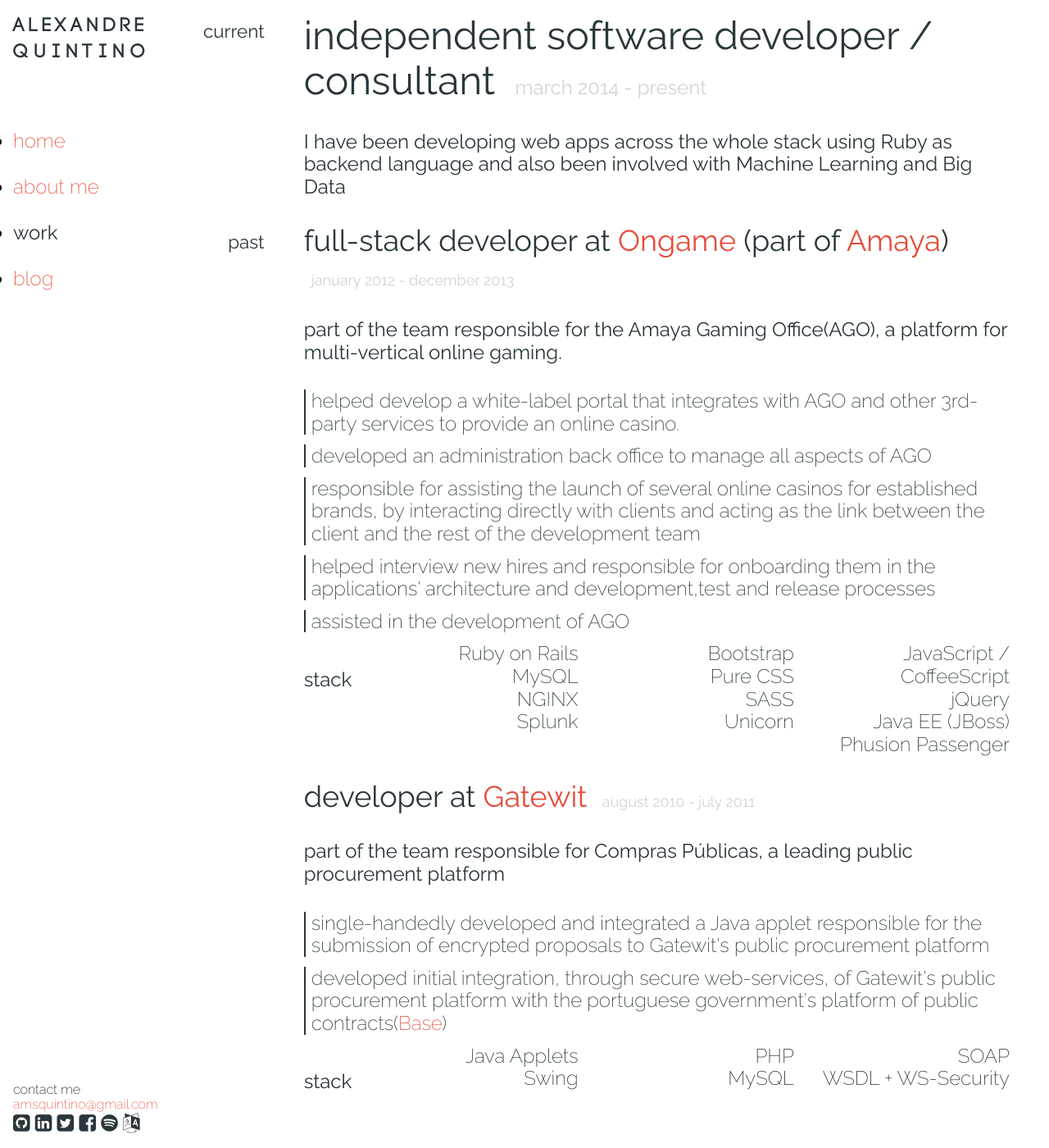
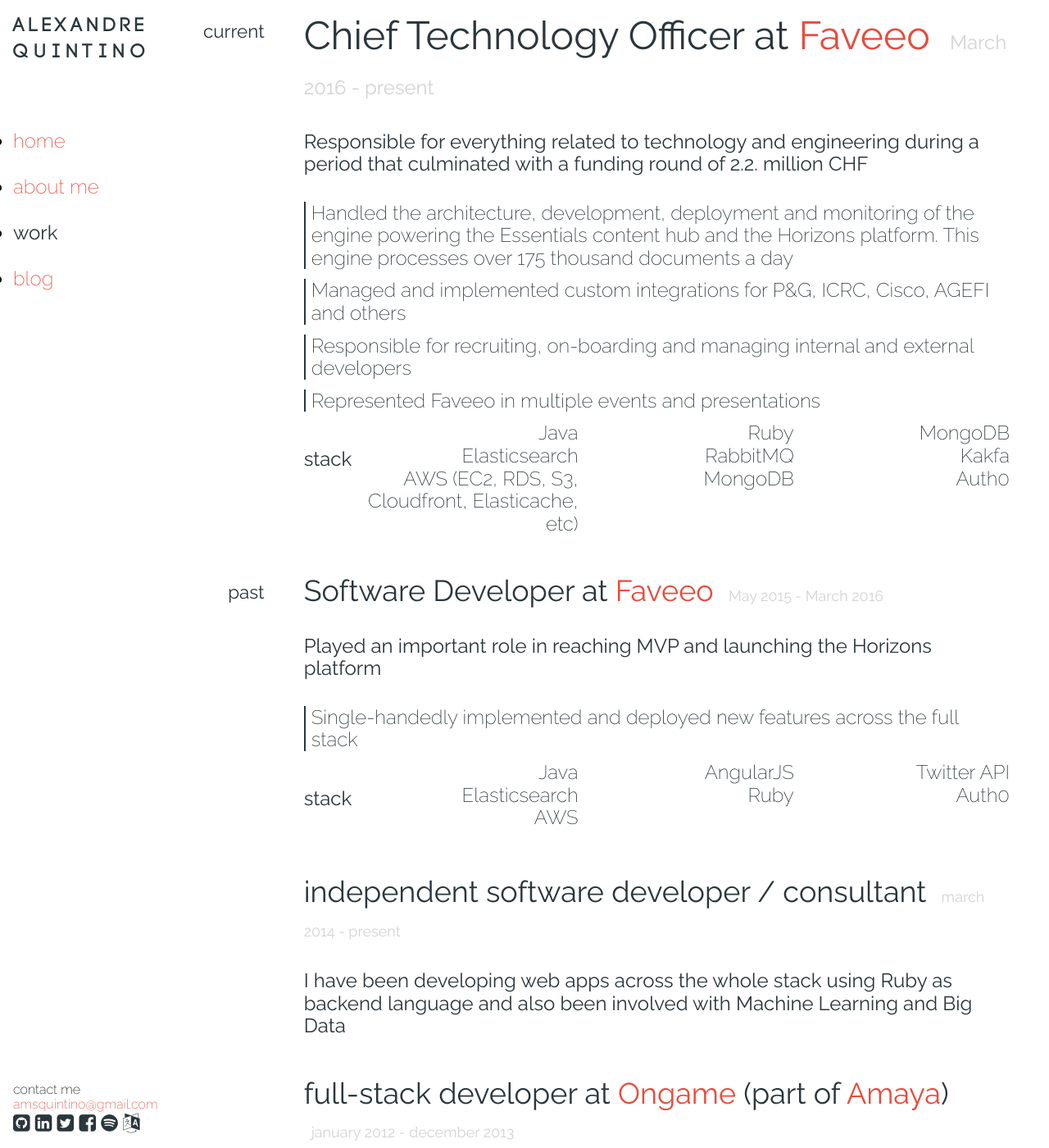
Before and after one commit to alexquintino/alexquintino.github.io, a Jekyll site: the page built from work/index.html, in a window 1280 px wide and 1400 px high. Shown: the whole window at 82% size. Built offline with Jekyll 4.4.1, drawn with Linux system fonts in a browser that asks for light colours; nearby versions of some CDN libraries.

Commit message:
Update work experience

```diff
--- a/_config.yml
+++ b/_config.yml
@@ -2,4 +2,5 @@
 permalink: /blog/:title
 gems:
   - jekyll-sitemap
+  - jekyll-coffeescript
 url: "http://alexquintino.github.io"
--- a/_data/links.yml
+++ b/_data/links.yml
@@ -14,3 +14,5 @@
 base: "http://www.base.gov.pt/"
 
 coursera: "https://www.coursera.org/course/ml"
+
+faveeo: "http://faveeo.com"
--- a/_sass/_work.scss
+++ b/_sass/_work.scss
@@ -52,4 +52,8 @@
       margin: 0;
     }
   }
+
+  section {
+    margin-bottom: 2em;
+  }
 }
--- a/index.html
+++ b/index.html
@@ -12,7 +12,7 @@
   <div class="pure-u-1 pure-u-md-2-3 text">
     <div>
       <h1>hi! I'm alex and I develop software.</h1>
-      <h5>I work as an independent software developer / consultant in Geneva and I'm always looking for my next project. drop me an email if you would like to chat!</h5>
+      <h5>I'm always looking for my next project so drop me an email if you would like to chat!</h5>
     </div>
   </div>
 </main>
--- a/work/index.html
+++ b/work/index.html
@@ -11,8 +11,39 @@
       <h3>current</h3>
     </div>
     <div class="pure-u-1 pure-u-md-11-12 copy">
-      <h1 class="title">independent software developer / consultant <span class="duration">march 2014 - present</span></h1>
-      <h4>I have been developing web apps across the whole stack using Ruby as backend language and also been involved with Machine Learning and Big Data</h4>
+      <section>
+        <h1 class="title">Chief Technology Officer at <a href="{{site.data.links.faveeo}}">Faveeo</a> <span class="duration"> March 2016 - present</span></h1>
+        <h4>Responsible for everything related to technology and engineering during a period that culminated with a funding round of 2.2. million CHF</h4>
+        <div class="task"><p>Handled the architecture, development, deployment and monitoring of the engine powering the Essentials content hub and the Horizons platform. This engine processes over 175 thousand documents a day</p></div>
+        <div class="task"><p>Managed and implemented custom integrations for P&G, ICRC, Cisco, AGEFI and others</p></div>
+        <div class="task"><p>Responsible for recruiting, on-boarding and managing internal and external developers</p></div>
+        <div class="task"><p>Represented Faveeo in multiple events and presentations</p></div>
+
+        <div class="pure-g stack">
+          <div class="pure-u-1-2 pure-u-md-1-12 label">
+            <h4>stack</h4>
+          </div>
+          <div class="pure-u-1-2 pure-u-md-11-12">
+            <div class="pure-g">
+              <div class="pure-u-1 pure-u-md-1-3">
+                <p>Java</p>
+                <p>Elasticsearch</p>
+                <p>AWS (EC2, RDS, S3, Cloudfront, Elasticache, etc)</p>
+              </div>
+              <div class="pure-u-1 pure-u-md-1-3">
+                <p>Ruby</p>
+                <p>RabbitMQ</p>
+                <p>MongoDB</p>
+              </div>
+              <div class="pure-u-1 pure-u-md-1-3">
+                <p>MongoDB</p>
+                <p>Kakfa</p>
+                <p>Auth0</p>
+              </div>
+            </div>
+          </div>
+        </div>
+      </section>
     </div>
   </div>
   <div class="pure-g">
@@ -20,6 +51,40 @@
       <h3>past</h3>
     </div>
     <div class="pure-u-1 pure-u-md-11-12 copy">
+      <section>
+        <h2 class="title">Software Developer at <a href="{{site.data.links.faveeo}}">Faveeo</a> <span class="duration">May 2015 - March 2016</span></h2>
+        <h4>Played an important role in reaching MVP and launching the Horizons platform</h4>
+        <div class="task"><p>Single-handedly implemented and deployed new features across the full stack</p></div>
+        <div class="pure-g stack">
+          <div class="pure-u-1-2 pure-u-md-1-12 label">
+            <h4>stack</h4>
+          </div>
+          <div class="pure-u-1-2 pure-u-md-11-12">
+            <div class="pure-g">
+              <div class="pure-u-1 pure-u-md-1-3">
+                <p>Java</p>
+                <p>Elasticsearch</p>
+                <p>AWS</p>
+              </div>
+              <div class="pure-u-1 pure-u-md-1-3">
+                <p>AngularJS</p>
+                <p>Ruby</p>
+              </div>
+              <div class="pure-u-1 pure-u-md-1-3">
+                <p>Twitter API</p>
+                <p>Auth0</p>
+              </div>
+            </div>
+          </div>
+        </div>
+      </section>
+
+      <section>
+        <h2 class="title">independent software developer / consultant <span class="duration">march 2014 - present</span></h2>
+        <h4>I have been developing web apps across the whole stack using Ruby as backend language and also been involved with Machine Learning and Big Data</h4>
+      </section>
+
+      <section>
         <h2 class="title">full-stack developer at <a href={{site.data.links.ongame}}>Ongame</a> (part of <a href={{site.data.links.amaya}}>Amaya</a>) <span class="duration">january 2012 - december 2013</span></h2>
         <h4>part of the team responsible for the Amaya Gaming Office(AGO), a platform for multi-vertical online gaming.</h4>
         <div class="task"><p>helped develop a white-label portal that integrates with AGO and other 3rd-party services to provide an online casino.</p></div>
@@ -54,7 +119,9 @@
             </div>
           </div>
         </div>
+      </section>
 
+      <section>
         <h2>developer at <a href={{site.data.links.gatewit}}>Gatewit</a> <span class="duration">august 2010 - july 2011</span></h2>
         <h4>part of the team responsible for Compras Públicas, a leading public procurement platform</h4>
         <div class="task"><p>single-handedly developed and integrated a Java applet responsible for the submission of encrypted proposals to Gatewit's public procurement platform</p></div>
@@ -79,6 +146,7 @@
               </div>
             </div>
         </div>
+      </section>
     </div>
   </div>
 </main>
```
Also changed, not shown: about/index.html (+6 -2 lines), Gemfile.lock. Lines whose indentation alone changed are shown as unchanged.
